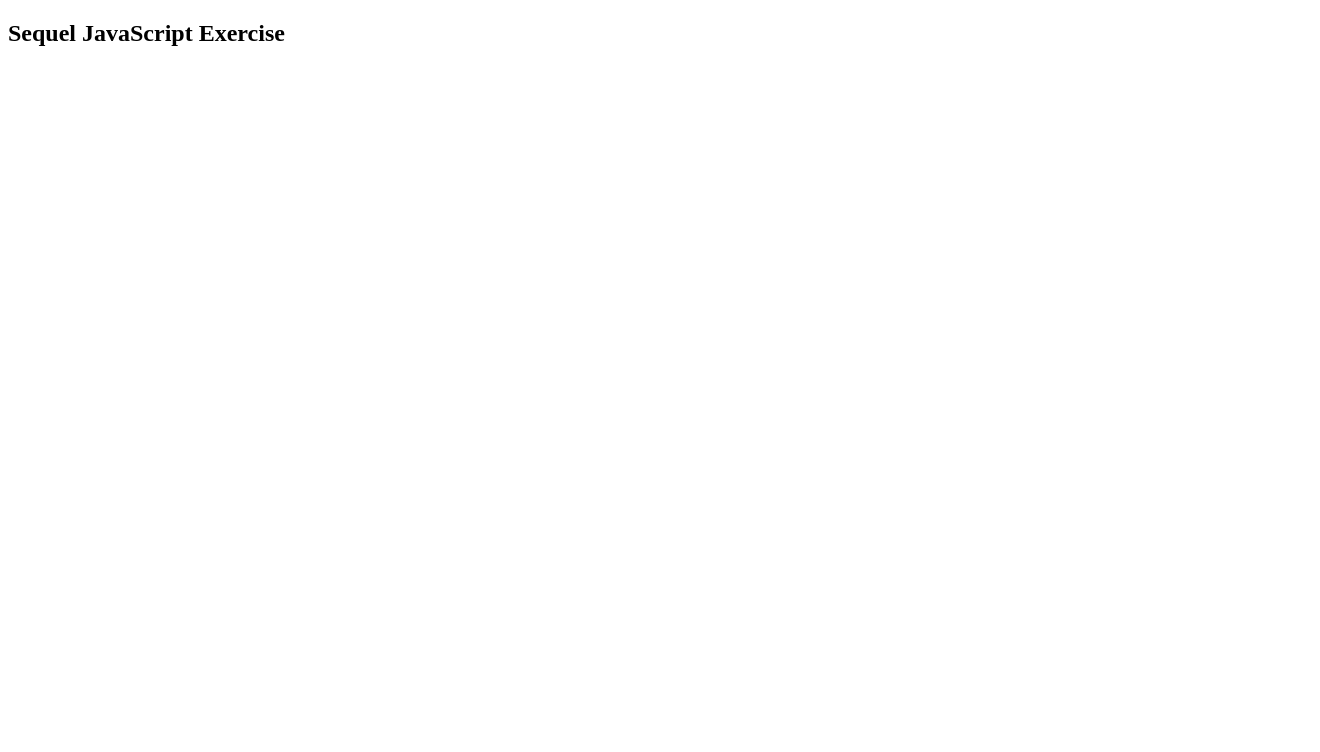
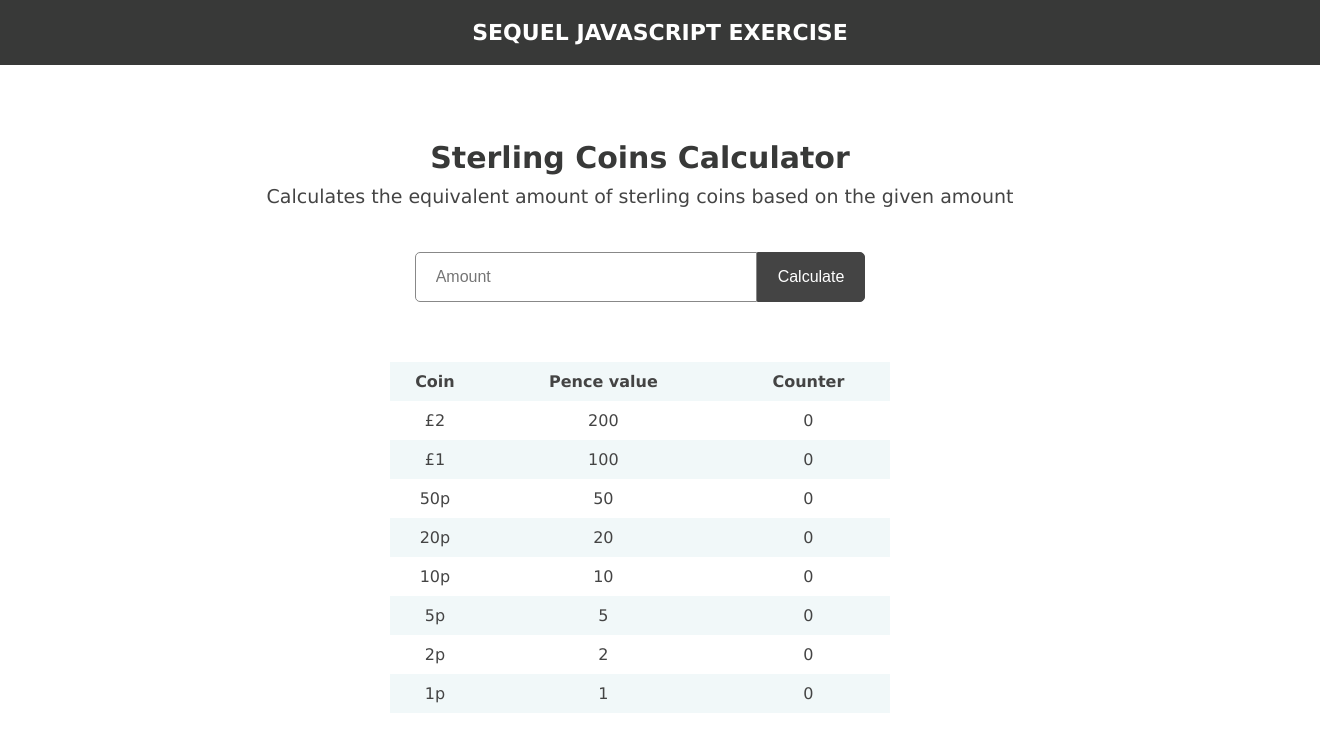
Before and after one commit to kutzborski-dev/sequel-exercise, a plain HTML site: page index.html in a window 1280 px wide. Shown: the whole page, 1320 px wide, since content can reach past the window. Drawn offline with Linux system fonts and the light colour scheme.

Commit message:
Further template enhancements and styling

```diff
--- a/index.html
+++ b/index.html
@@ -1,14 +1,80 @@
 <!doctype html>
 <html>
     <head>
-        <title>Javascript Test - Sterling Coins</title>
+        <title>Javascript Test - Sterling Coins calculator</title>
         <meta type="viewport" content="width=device-width,inital-scale=1.0,minimum-scale=1.0">
+        <link rel="stylesheet" href="styles/main.css">
     </head>
     <body>
         <div id="main">
             <div id="header">
-                <div id="header-text">
-                    <h2>Sequel JavaScript Exercise</h2>
+                <div class="container">
+                    <div id="header-text">
+                        <h2>Sequel JavaScript Exercise</h2>
+                    </div>
+                </div>
+            </div>
+
+            <div id="content">
+                <div class="container">
+                    <h1>Sterling Coins Calculator</h1>
+                    <h3 class="sub-title">Calculates the equivalent amount of sterling coins based on the given amount</h3>
+
+                    <form action="javascript: void(0);" method="POST">
+                        <input type="text" placeholder="Amount" id="coins" autocomplete="off"/><input type="submit" value="Calculate" id="sbm"/>
+                    </form>
+
+                    <table border="0" cellspacing="0" id="coin-list">
+                        <thead>
+                            <tr>
+                                <td>Coin</td>
+                                <td>Pence value</td>
+                                <td>Counter</td>
+                            </tr>
+                        </thead>
+                        <tbody>
+                            <tr>
+                                <td>£2</td>
+                                <td>200</td>
+                                <td>0</td>
+                            </tr>
+                            <tr>
+                                <td>£1</td>
+                                <td>100</td>
+                                <td>0</td>
+                            </tr>
+                            <tr>
+                                <td>50p</td>
+                                <td>50</td>
+                                <td>0</td>
+                            </tr>
+                            <tr>
+                                <td>20p</td>
+                                <td>20</td>
+                                <td>0</td>
+                            </tr>
+                            <tr>
+                                <td>10p</td>
+                                <td>10</td>
+                                <td>0</td>
+                            </tr>
+                            <tr>
+                                <td>5p</td>
+                                <td>5</td>
+                                <td>0</td>
+                            </tr>
+                            <tr>
+                                <td>2p</td>
+                                <td>2</td>
+                                <td>0</td>
+                            </tr>
+                            <tr>
+                                <td>1p</td>
+                                <td>1</td>
+                                <td>0</td>
+                            </tr>
+                        </tbody>
+                    </table>
                 </div>
             </div>
         </div>
--- a/styles/main.css
+++ b/styles/main.css
@@ -0,0 +1,98 @@
+*{
+    margin: 0;
+    padding: 0;
+    font-size: 16px;
+}
+
+body{
+    font-family: Verdana, Geneva, Tahoma, sans-serif;
+    color: #444444;
+}
+
+h1, h2{
+    color: #383938;
+}
+
+h1{
+    font-size: 30px;
+}
+
+h2{
+    font-size: 25px;
+}
+
+h3{
+    font-size: 20px;
+}
+
+#header-text h2{
+    font-size: 22px;
+    color: #fff;
+}
+
+h3.sub-title{
+    font-size: 19px;
+    font-weight: normal;
+    margin: 10px 0 20px 0;
+}
+
+table{
+    width: 100%;
+    max-width: 500px;
+    margin: 35px auto;
+}
+
+table tr td{
+    padding: 10px 0;
+}
+
+table thead tr{
+    background: #f1f8f9;
+    font-weight: bold;
+}
+
+table tbody tr:nth-child(even){
+    background: #f1f8f9;
+}
+
+#coins{
+    width: 100%;
+    max-width: 300px;
+    padding: 15px 20px;
+    border: 1px solid #888888;
+    border-radius: 5px 0 0 5px;
+    font-size: 16px;
+    margin: 25px 0
+}
+
+#sbm{
+    padding: 15px 20px;
+    background: #444444;
+    color: #ffffff;
+    border: 1px solid #444444;
+    border-radius: 0 5px 5px 0;
+}
+
+#sbm:hover{
+    background: #383938;
+}
+
+.container
+{
+    width: 100%;
+    max-width: 1200px;
+    margin: 0 auto;
+}
+
+#header{
+    width: 100%;
+    background: #383938;
+    text-align: center;
+    text-transform: uppercase;
+    padding: 20px;
+}
+
+#content{
+    text-align: center;
+    padding: 75px 20px;
+}
```
